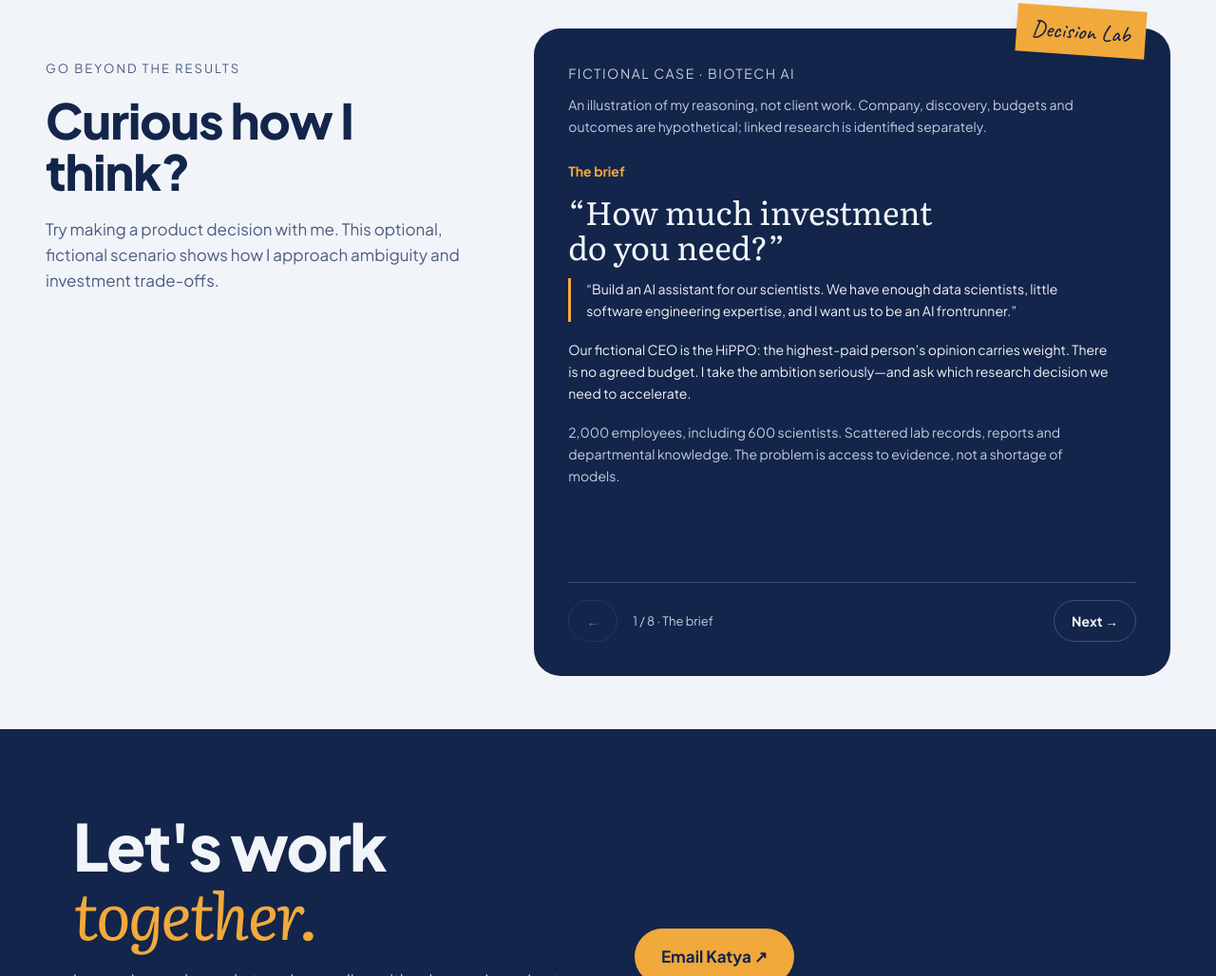
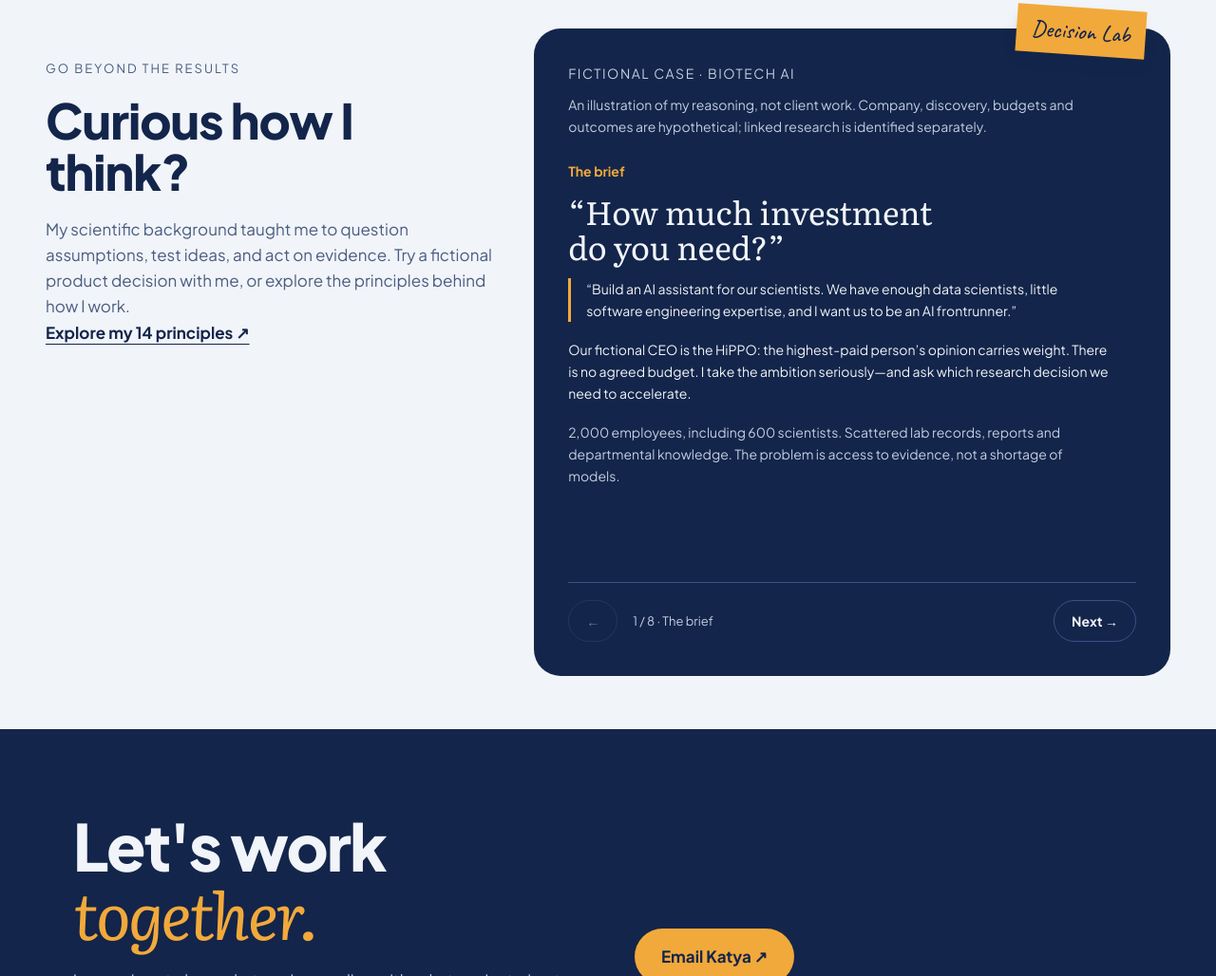
Before and after one commit to katerina2103/aboutme, an Eleventy site: page src/index.njk in a window 1280 px wide. Shown: the part 1177-2205 px from the top of the page at 95% size. Built offline with nearby package versions, Linux system fonts and the light colour scheme; Eleventy itself is replaced by a stand-in of ours; files that its build step writes are made by us from their sources.

Commit message:
Make thinking section interactive with optional principles

```diff
--- a/src/index.njk
+++ b/src/index.njk
@@ -9,11 +9,12 @@ permalink: /index.html
 <main class="container stack">
   {% include "sections/hero.njk" %}
   {% include "sections/experience.njk" %}
-  <section id="decision-lab" class="lab-section" aria-labelledby="lab-section-title">
+  <section id="approach" class="lab-section" aria-labelledby="lab-section-title">
     <div class="lab-section__intro" data-reveal>
       <p class="eyebrow">Go beyond the results</p>
       <h2 id="lab-section-title" class="section-title">Curious how I think?</h2>
-      <p class="muted">Try making a product decision with me. This optional, fictional scenario shows how I approach ambiguity and investment trade-offs.</p>
+      <p class="muted">My scientific background taught me to question assumptions, test ideas, and act on evidence. Try a fictional product decision with me, or explore the principles behind how I work.</p>
+      <a class="text-link lab-section__principles-link" href="#principles" data-open-dialog="principles" aria-haspopup="dialog" aria-controls="principles">Explore my 14 principles ↗</a>
     </div>
     {% include "sections/decision-lab.njk" %}
   </section>
```
